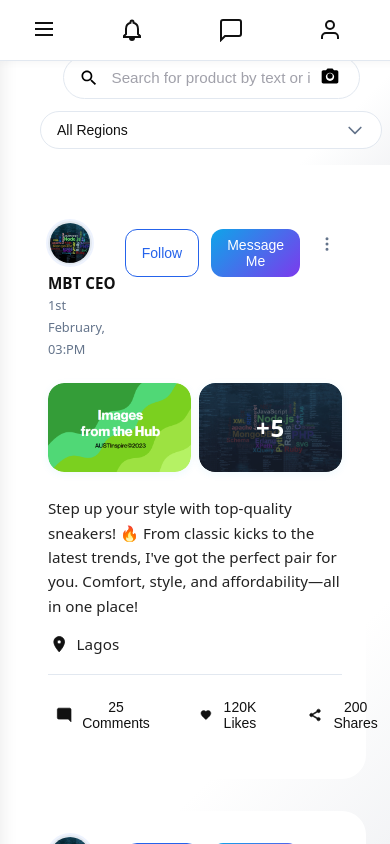
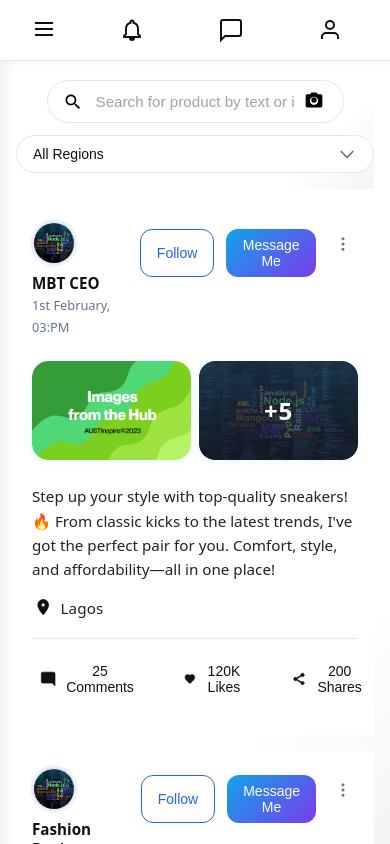
Before and after one commit to Oceanpulse-devs/ocean_app, a SvelteKit app in the folder frontend/: page /feed in a window 390 px wide. Built offline with nearby package versions, Linux system fonts and the light colour scheme.

Commit message:
feeds overflow

```diff
--- a/frontend/src/routes/feed/+page.svelte
+++ b/frontend/src/routes/feed/+page.svelte
@@ -800,6 +800,7 @@
     margin-left: 280px;
     height: 100vh;
     overflow-y: auto;
+    overflow-x: hidden;
     position: fixed;
     top: 0;
     right: 0;
@@ -812,6 +813,7 @@
     margin: 0 auto;
     padding-top: 1rem;
     width: 100%;
+    box-sizing: border-box;
   }
 
   .search-bar {
@@ -823,7 +825,7 @@
     padding: 1.5rem 0;
     z-index: 10;
     max-width: 800px;
-    margin: 2rem auto 2rem;
+    margin: 4rem auto 2rem;
     width: 100%;
     display: flex;
     gap: 1rem;
@@ -946,7 +948,7 @@
     .search-bar {
       flex-direction: column;
       padding: 1rem;
-      margin: 1rem auto;
+      margin: 3rem auto 1rem;
       gap: 0.75rem;
     }
 
@@ -1225,11 +1227,30 @@
       padding: 1.5rem;
       width: 100vw;
       margin-left: 0;
+      overflow-x: hidden;
     }
 
     .feed-posts,
     .search-bar {
       max-width: 100%;
+      padding-left: 0;
+      padding-right: 0;
+    }
+  }
+
+  @media (max-width: 768px) {
+    .main-content {
+      padding: 1rem;
+    }
+
+    .feed-posts {
+      padding: 0;
+    }
+
+    .post {
+      border-radius: 0;
+      margin-bottom: 1rem;
+      padding: 1rem;
     }
   }
 
```
